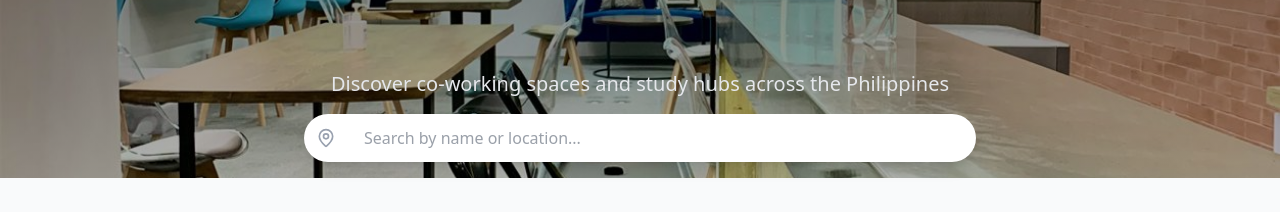
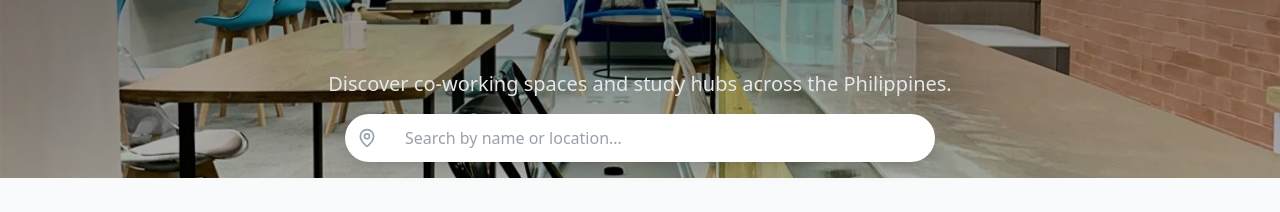
Before and after one commit to bmsj23/sample-project-vercel, a React (Vite) app: page / in a window 1280 px wide. Shown: the part 238-450 px from the top of the page. Built offline with nearby package versions, Linux system fonts and the light colour scheme; the HTML template or start-up script is replaced by a standard one.

Commit message:
style: adjust homepage copy and search form width

```diff
--- a/src/pages/HomePage.jsx
+++ b/src/pages/HomePage.jsx
@@ -67,14 +67,14 @@
               <span className="text-blue-500"> Study Space.</span>
             </h1>
             <p className="text-lg md:text-xl text-gray-200 mt-20">
-              Discover co-working spaces and study hubs across the Philippines
+              Discover co-working spaces and study hubs across the Philippines.
             </p>
 
             {/* search bar */}
             <div className="mt-4">
               <form
                 onSubmit={(e) => { e.preventDefault(); }}
-                className="mx-auto max-w-2xl"
+                className="mx-auto max-w-[590px]"
                 aria-label="Search spaces">
                 <div className="flex items-center bg-white rounded-full shadow-lg overflow-hidden">
                   <div className="flex items-center px-3 text-gray-400">
```
